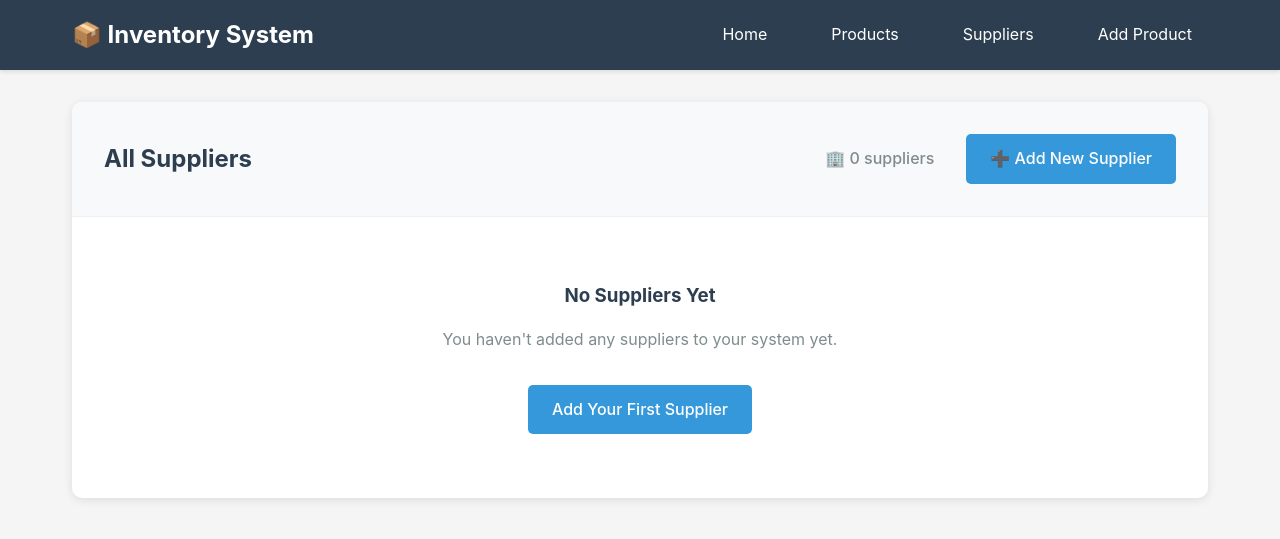
After one commit to aranyakroy-alt/inventory-management-system, a Flask app: page /suppliers in a window 1280 px wide. The commit adds this page. Shown: the top 539 px of the page. Run offline with Flask 3, Linux system fonts and the light colour scheme.

Commit message:
Phase 3: Complete supplier management system
Features added:
- Supplier model with full CRUD operations
- Database migration with product-supplier relationships
- Supplier management pages (list, add, edit, delete)
- Product-supplier integration in forms
- Updated products page with supplier information
- Safety features preventing supplier deletion with assigned products
- Professional UI consistent with existing design

Routes added:
- /suppliers - List all suppliers
- /add_supplier - Add new supplier form
- /edit_supplier/<id> - Edit supplier form
- /delete_supplier/<id> - Delete supplier with safety checks

Templates added:
- suppliers.html - Supplier listing page
- add_supplier.html - Add supplier form
- edit_supplier.html - Edit supplier form
- Updated add_product.html and edit_product.html with supplier selection
- Updated products.html with supplier column

Database changes:
- Added Supplier model with contact information fields
- Added supplier_id foreign key to Product model
- Maintains backward compatibility with existing products

```diff
--- a/app.py
+++ b/app.py
@@ -1,5 +1,5 @@
 from flask import Flask, render_template, request, redirect, url_for, flash
-from models import db, Product
+from models import db, Product, Supplier
 import os
 
 # Create Flask application
@@ -61,6 +61,13 @@ def add_product():
             description = request.form['description']
             price = float(request.form['price'])
             quantity = int(request.form['quantity'])
+            supplier_id = request.form.get('supplier_id')
+
+            # Convert empty string to None for supplier_id
+            if supplier_id == '':
+                supplier_id = None
+            else:
+                supplier_id = int(supplier_id)
 
             # Create new product
             new_product = Product(
@@ -68,7 +75,8 @@ def add_product():
                 sku=sku,
                 description=description,
                 price=price,
-                quantity=quantity
+                quantity=quantity,
+                supplier_id=supplier_id
             )
 
             # Add to database
@@ -83,7 +91,9 @@ def add_product():
         except Exception as e:
             flash(f'Error adding product: {str(e)}', 'error')
 
-    return render_template('add_product.html')
+    # GET request - show the form with suppliers list
+    suppliers = Supplier.query.all()
+    return render_template('add_product.html', suppliers=suppliers)
 
 @app.route('/edit_product/<int:id>', methods=['GET', 'POST'])
 def edit_product(id):
@@ -99,12 +109,20 @@ def edit_product(id):
             description = request.form['description']
             price = float(request.form['price'])
             quantity = int(request.form['quantity'])
+            supplier_id = request.form.get('supplier_id')
+
+            # Convert empty string to None for supplier_id
+            if supplier_id == '':
+                supplier_id = None
+            else:
+                supplier_id = int(supplier_id)
 
             # Check if SKU is unique (excluding current product)
             existing_product = Product.query.filter(Product.sku == sku, Product.id != id).first()
             if existing_product:
                 flash(f'SKU "{sku}" is already in use by another product.', 'error')
-                return render_template('edit_product.html', product=product)
+                suppliers = Supplier.query.all()
+                return render_template('edit_product.html', product=product, suppliers=suppliers)
 
             # Update the product
             product.name = name
@@ -112,6 +130,7 @@ def edit_product(id):
             product.description = description
             product.price = price
             product.quantity = quantity
+            product.supplier_id = supplier_id
 
             # Save to database
             db.session.commit()
@@ -124,8 +143,9 @@ def edit_product(id):
         except Exception as e:
             flash(f'Error updating product: {str(e)}', 'error')
 
-    # GET request - show the edit form with current data
-    return render_template('edit_product.html', product=product)
+    # GET request - show the edit form with current data and suppliers list
+    suppliers = Supplier.query.all()
+    return render_template('edit_product.html', product=product, suppliers=suppliers)
 
 @app.route('/delete_product/<int:id>')
 def delete_product(id):
@@ -226,6 +246,117 @@ def bulk_adjust_stock(id):
 
     return redirect(url_for('products'))
 
+# Add these routes to your app.py file, before the "if __name__ == '__main__':" line
+
+@app.route('/suppliers')
+def suppliers():
+    """Display all suppliers"""
+    all_suppliers = Supplier.query.all()
+    return render_template('suppliers.html', suppliers=all_suppliers)
+
+@app.route('/add_supplier', methods=['GET', 'POST'])
+def add_supplier():
+    """Add a new supplier"""
+    if request.method == 'POST':
+        try:
+            # Get form data
+            name = request.form['name']
+            contact_person = request.form.get('contact_person', '').strip()
+            email = request.form.get('email', '').strip()
+            phone = request.form.get('phone', '').strip()
+            address = request.form.get('address', '').strip()
+
+            # Validate required fields
+            if not name.strip():
+                flash('Supplier name is required.', 'error')
+                return render_template('add_supplier.html')
+
+            # Create new supplier
+            new_supplier = Supplier(
+                name=name.strip(),
+                contact_person=contact_person if contact_person else None,
+                email=email if email else None,
+                phone=phone if phone else None,
+                address=address if address else None
+            )
+
+            # Add to database
+            db.session.add(new_supplier)
+            db.session.commit()
+
+            flash(f'Supplier "{name}" added successfully!', 'success')
+            return redirect(url_for('suppliers'))
+
+        except Exception as e:
+            flash(f'Error adding supplier: {str(e)}', 'error')
+
+    return render_template('add_supplier.html')
+
+@app.route('/edit_supplier/<int:id>', methods=['GET', 'POST'])
+def edit_supplier(id):
+    """Edit an existing supplier"""
+    # Find the supplier or return 404 if not found
+    supplier = Supplier.query.get_or_404(id)
+
+    if request.method == 'POST':
+        try:
+            # Get form data
+            name = request.form['name']
+            contact_person = request.form.get('contact_person', '').strip()
+            email = request.form.get('email', '').strip()
+            phone = request.form.get('phone', '').strip()
+            address = request.form.get('address', '').strip()
+
+            # Validate required fields
+            if not name.strip():
+                flash('Supplier name is required.', 'error')
+                return render_template('edit_supplier.html', supplier=supplier)
+
+            # Update the supplier
+            supplier.name = name.strip()
+            supplier.contact_person = contact_person if contact_person else None
+            supplier.email = email if email else None
+            supplier.phone = phone if phone else None
+            supplier.address = address if address else None
+
+            # Save to database
+            db.session.commit()
+
+            flash(f'Supplier "{name}" updated successfully!', 'success')
+            return redirect(url_for('suppliers'))
+
+        except Exception as e:
+            flash(f'Error updating supplier: {str(e)}', 'error')
+
+    # GET request - show the edit form with current data
+    return render_template('edit_supplier.html', supplier=supplier)
+
+@app.route('/delete_supplier/<int:id>')
+def delete_supplier(id):
+    """Delete a supplier"""
+    try:
+        # Find the supplier or return 404 if not found
+        supplier = Supplier.query.get_or_404(id)
+
+        # Check if supplier has products
+        product_count = len(supplier.products)
+        if product_count > 0:
+            flash(f'Cannot delete "{supplier.name}" - it has {product_count} products assigned. Remove products first.', 'error')
+            return redirect(url_for('suppliers'))
+
+        supplier_name = supplier.name  # Store name before deletion
+
+        # Delete from database
+        db.session.delete(supplier)
+        db.session.commit()
+
+        flash(f'Supplier "{supplier_name}" deleted successfully!', 'success')
+
+    except Exception as e:
+        flash(f'Error deleting supplier: {str(e)}', 'error')
+
+    return redirect(url_for('suppliers'))
+
 # Run the application
 if __name__ == '__main__':
     with app.app_context():
--- a/static/style.css
+++ b/static/style.css
@@ -754,3 +754,31 @@ body {
         height: 32px;
     }
 }
+
+/* Supplier dropdown styling */
+.form-control {
+    width: 100%;
+    padding: 0.75rem;
+    border: 2px solid #ecf0f1;
+    border-radius: 5px;
+    font-size: 1rem;
+    transition: border-color 0.3s;
+    background-color: white;
+}
+
+.form-control:focus {
+    outline: none;
+    border-color: #3498db;
+}
+
+.supplier {
+    min-width: 120px;
+}
+
+.supplier strong {
+    color: #2c3e50;
+}
+
+.supplier small {
+    color: #7f8c8d;
+}
--- a/templates/base.html
+++ b/templates/base.html
@@ -13,6 +13,7 @@
             <ul class="nav-links">
                 <li><a href="{{ url_for('index') }}">Home</a></li>
                 <li><a href="{{ url_for('products') }}">Products</a></li>
+                <li><a href="{{ url_for('suppliers') }}">Suppliers</a></li>
                 <li><a href="{{ url_for('add_product') }}">Add Product</a></li>
             </ul>
         </div>
--- /dev/null
+++ b/templates/suppliers.html
@@ -0,0 +1,95 @@
+{% extends "base.html" %}
+
+{% block content %}
+<div class="products-container">
+    <div class="products-header">
+        <h2>All Suppliers</h2>
+        <div class="products-summary">
+            <span class="product-count">🏢 {{ suppliers|length }} suppliers</span>
+            <a href="{{ url_for('add_supplier') }}" class="btn btn-primary">➕ Add New Supplier</a>
+        </div>
+    </div>
+
+    {% if suppliers %}
+        <div class="table-container">
+            <table class="products-table">
+                <thead>
+                    <tr>
+                        <th>Company Name</th>
+                        <th>Contact Person</th>
+                        <th>Email</th>
+                        <th>Phone</th>
+                        <th>Products</th>
+                        <th>Actions</th>
+                    </tr>
+                </thead>
+                <tbody>
+                    {% for supplier in suppliers %}
+                    <tr>
+                        <td class="product-name">{{ supplier.name }}</td>
+                        <td>{{ supplier.contact_person or 'Not specified' }}</td>
+                        <td>
+                            {% if supplier.email %}
+                                <a href="mailto:{{ supplier.email }}">{{ supplier.email }}</a>
+                            {% else %}
+                                Not provided
+                            {% endif %}
+                        </td>
+                        <td>
+                            {% if supplier.phone %}
+                                <a href="tel:{{ supplier.phone }}">{{ supplier.phone }}</a>
+                            {% else %}
+                                Not provided
+                            {% endif %}
+                        </td>
+                        <td class="quantity">
+                            <span class="quantity-number">{{ supplier.products|length }} products</span>
+                            {% if supplier.products|length > 0 %}
+                                <a href="#" class="btn btn-small btn-secondary"
+                                   onclick="showSupplierProducts({{ supplier.id }}, '{{ supplier.name }}')">
+                                   View Products
+                                </a>
+                            {% endif %}
+                        </td>
+                        <td class="actions">
+                            <div class="action-buttons">
+                                <a href="{{ url_for('edit_supplier', id=supplier.id) }}"
+                                   class="btn btn-small btn-secondary">✏️ Edit</a>
+                                <button class="btn btn-small btn-danger"
+                                        onclick="deleteSupplier({{ supplier.id }}, '{{ supplier.name }}', {{ supplier.products|length }})">
+                                    🗑️ Delete
+                                </button>
+                            </div>
+                        </td>
+                    </tr>
+                    {% endfor %}
+                </tbody>
+            </table>
+        </div>
+    {% else %}
+        <div class="empty-state">
+            <h3>No Suppliers Yet</h3>
+            <p>You haven't added any suppliers to your system yet.</p>
+            <a href="{{ url_for('add_supplier') }}" class="btn btn-primary">Add Your First Supplier</a>
+        </div>
+    {% endif %}
+</div>
+
+<script>
+function deleteSupplier(id, name, productCount) {
+    if (productCount > 0) {
+        alert(`Cannot delete "${name}" because it has ${productCount} products assigned.\n\nPlease remove all products from this supplier first.`);
+        return;
+    }
+
+    if (confirm(`Are you sure you want to delete supplier "${name}"?\n\nThis action cannot be undone.`)) {
+        window.location.href = `/delete_supplier/${id}`;
+    }
+}
+
+function showSupplierProducts(id, name) {
+    // For now, show an alert. Later we'll make a proper page for this
+    alert(`Products from "${name}" will be shown here in a future update.`);
+}
+</script>
+{% endblock %}
```
Also changed, not shown: check_data.py (added, +41 -0 lines), fixed_migration.py (added, +100 -0 lines), migration_database.py (added, +50 -0 lines), models.py (+20 -0 lines), templates/add_product.html (+16 -2 lines), templates/add_supplier.html (added, +49 -0 lines), templates/edit_product.html (+23 -2 lines), templates/edit_supplier.html (added, +65 -0 lines), templates/products.html (+11 -0 lines), verify_migration.py (added, +44 -0 lines).
